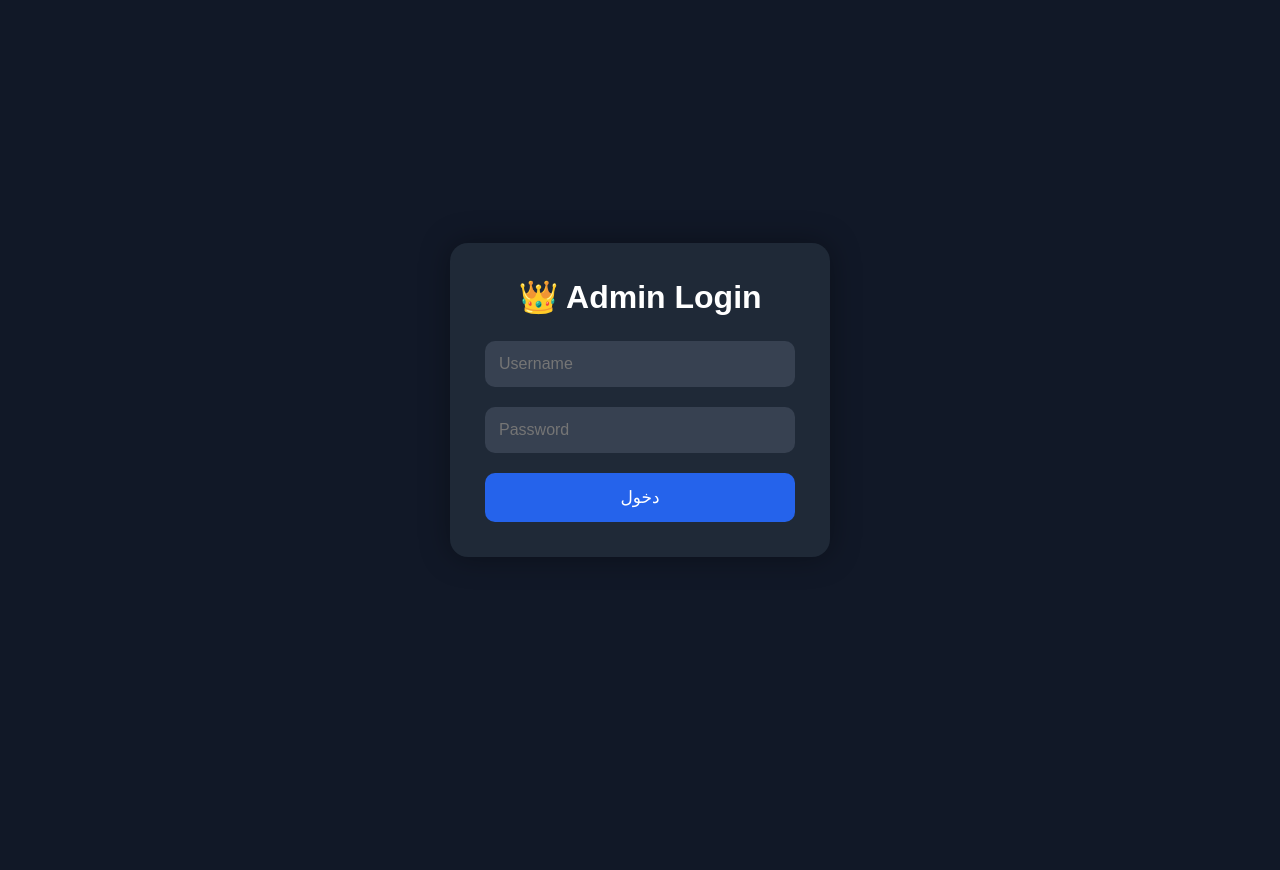
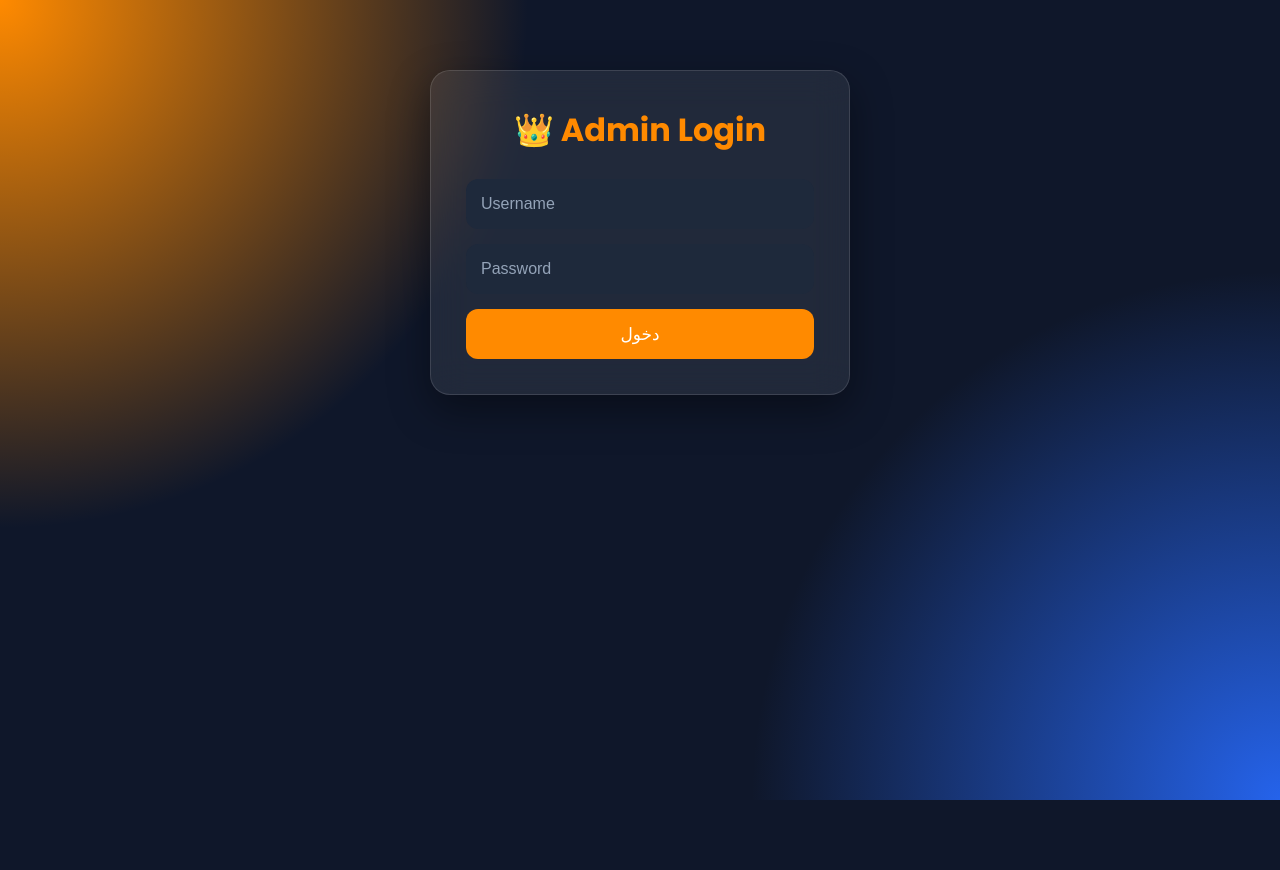
Before and after one commit to saifhibot/Saif, a Flask app: page /admin/login in a window 1280 px wide. Before the commit the page ends 557 px from the top, so only its background shows below. Run offline with Flask 3, Linux system fonts and the light colour scheme.

Commit message:
Add files via upload

```diff
--- a/static/css/style.css
+++ b/static/css/style.css
@@ -1,40 +1,81 @@
+/* ===========================
+   BRNO PANEL
+=========================== */
+
 *{
-
     margin:0;
-
     padding:0;
-
     box-sizing:border-box;
-
-font-family:Arial,sans-serif;
-
 }
 
 body{
 
-background:#111827;
+    font-family:"Poppins",sans-serif;
 
-display:flex;
+    background:#0f172a;
 
-justify-content:center;
+    color:#ffffff;
 
-align-items:center;
+    min-height:100vh;
 
-height:100vh;
+    overflow-x:hidden;
+
+}
+
+a{
+
+    text-decoration:none;
+
+    color:inherit;
+
+}
+
+.background{
+
+    position:fixed;
+
+    inset:0;
+
+    background:
+    radial-gradient(circle at top left,#ff8a00 0%,transparent 35%),
+    radial-gradient(circle at bottom right,#2563eb 0%,transparent 35%),
+    #0f172a;
+
+    z-index:-1;
+
+}
+
+.container{
+
+    width:100%;
+
+    max-width:1200px;
+
+    margin:auto;
+
+    padding:30px;
 
 }
 
 .login-box{
 
-width:380px;
+    width:100%;
 
-background:#1f2937;
+    max-width:420px;
+
+    margin:70px auto;
+
+    background:rgba(255,255,255,.08);
+
+    backdrop-filter:blur(18px);
+
+    border:1px solid rgba(255,255,255,.12);
+
+    border-radius:20px;
 
     padding:35px;
 
-border-radius:18px;
-
-box-shadow:0 0 30px rgba(0,0,0,.35);
+    box-shadow:0 15px 40px rgba(0,0,0,.4);
 
 }
 
@@ -42,9 +83,11 @@ box-shadow:0 0 30px rgba(0,0,0,.35);
 
     text-align:center;
 
-color:white;
+    margin-bottom:25px;
 
-margin-bottom:25px;
+    color:#ff8a00;
+
+    font-size:32px;
 
 }
 
@@ -52,19 +95,29 @@ margin-bottom:25px;
 
     width:100%;
 
-padding:14px;
+    height:50px;
+
+    margin-bottom:15px;
 
     border:none;
 
-border-radius:10px;
+    outline:none;
 
-margin-bottom:20px;
+    border-radius:12px;
+
+    padding:0 15px;
+
+    background:#1e293b;
+
+    color:#fff;
 
     font-size:16px;
 
-background:#374151;
+}
 
-color:white;
+.login-box input::placeholder{
+
+    color:#94a3b8;
 
 }
 
@@ -72,15 +125,15 @@ color:white;
 
     width:100%;
 
-padding:14px;
+    height:50px;
 
     border:none;
 
-border-radius:10px;
+    border-radius:12px;
 
-background:#2563eb;
+    background:#ff8a00;
 
-color:white;
+    color:#fff;
 
     font-size:17px;
 
```
Also changed, not shown: other parts of static/css/style.css (+51 -3 lines). Lines whose indentation alone changed are shown as unchanged.
